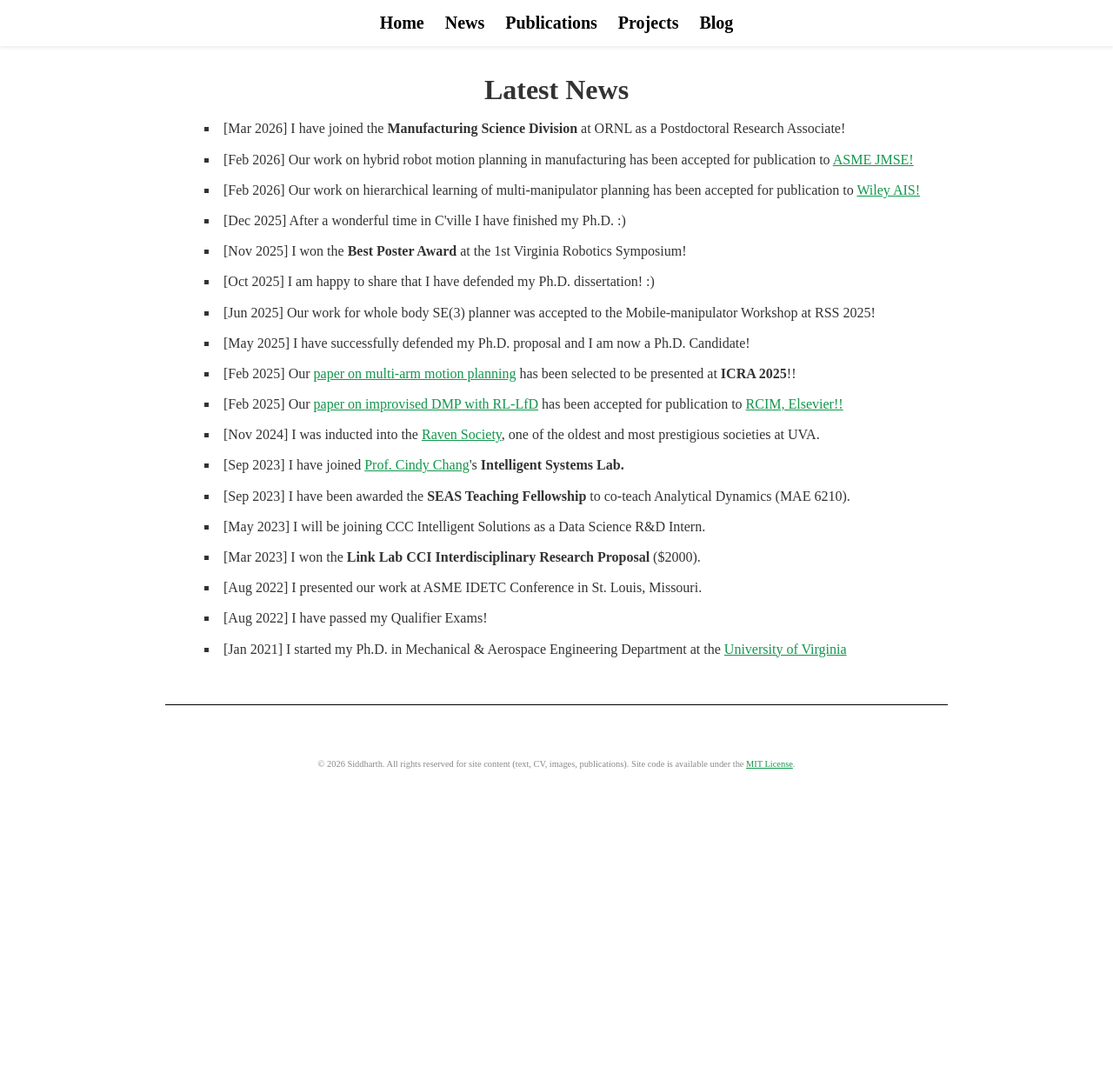
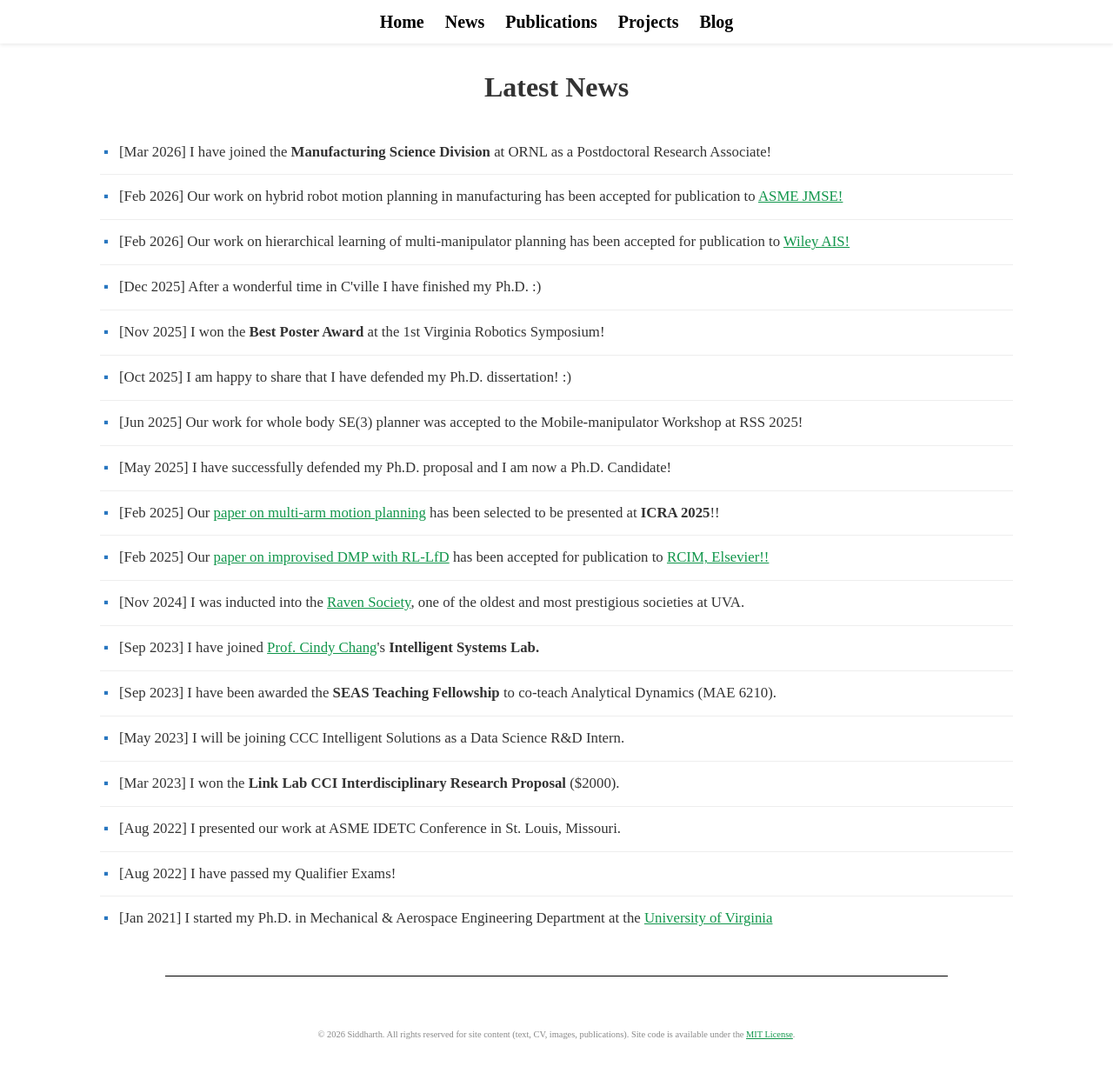
Before and after one commit to 30Siddharth/portfolio, a Jekyll site: the page news.html, which Jekyll copies as it is, in a window 1280 px wide and 1257 px high. Shown: the top 1234 px of the window at 87% size. Built offline with Jekyll 4.4.1, drawn with Linux system fonts in a browser that asks for light colours.

Commit message:
Style updates

```diff
--- a/goo.css
+++ b/goo.css
@@ -1,11 +1,14 @@
 /* ===== Base ===== */
 body {
+    /* font-family: "Source Serif 4", Georgia, serif;    */
+    /* was "Times New Roman", Times, serif */
+    /* font-family: "Courier New", Courier, monospace; */
     font-family: "Times New Roman", Times, serif;
     margin: 0;
     padding: 80px 20px 40px;        /* top room for fixed nav + side gutters */
     background-color: #fff;
     color: #333;
-    line-height: 1.45;
+    line-height: 1.3;         /* was 1.45 */
     -webkit-font-smoothing: antialiased;
     -moz-osx-font-smoothing: grayscale;
     display: flex;
@@ -14,7 +17,7 @@ body {
 }
 
 .content {
-    max-width: 600px;
+    max-width: 700px;               /* was 600px */
     width: 100%;
     padding: 0;
     margin-bottom: 0;
@@ -149,32 +152,40 @@ img {
 }
 
 /* ===== News ===== */
+.news-page { max-width: 1050px; }   /* wider than .content-wide (850px) */
+
 .news-section {
-    margin-top: -10px;
-    margin-bottom: 0;
+    margin: -10px auto 0;
     width: 100%;
-    max-width: 900px;
 }
 
-.news-section ul {
-    max-width: 100%;
-    list-style-type: square;
-    padding-left: 20px;
+.news-section h2 { margin-bottom: 28px; }
+
+.news-list {
+    list-style: none;
+    padding: 0;
+    margin: 0 auto;
     text-align: left;
-    font-size: 1.0em;
-    /* Scrollable box removed — news now lives on its own page */
+    font-size: 1.05em;
+    line-height: 1.6;
+}
+
+.news-list li {
+    padding: 12px 4px 12px 22px;      /* hanging indent so wrapped lines align */
+    border-bottom: 1px solid #eee;
+    position: relative;
+}
+
+.news-list li:last-child { border-bottom: none; }
+
+.news-list li::before {
+    content: "\25AA";                 /* small square, matches old bullet */
+    position: absolute;
+    left: 4px;
+    color: #2977c0;
 }
 
 .news-section a { word-wrap: break-word; }
-
-.news-list {
-    padding: 0;
-    margin: 0 auto;
-    list-style-position: inside;
-    max-width: 100%;
-}
-
-.news-section ul li { margin-bottom: 12px; }
 
 /* ===== Publications ===== */
 .publications {
--- a/index.html
+++ b/index.html
@@ -68,8 +68,8 @@
 
     <hr class="section-divider">
 
-    <!-- <a href="https://clustrmaps.com/site/1c4ew" title="ClustrMaps"><img src="//www.clustrmaps.com/map_v2.png?d=IwmhwDA5ZcAOIWQr3dZctIKUuqK_rRfWPPRlMq8uqK8&cl=ffffff" style="width: 150px;height: auto;" /></a> -->
-    <a href="https://mapmyvisitors.com/web/1c562"  title="Visit tracker"><img src="https://mapmyvisitors.com/map.png?d=ASRB6EOdf4vwjoMYlbkoyK1SBc5fAGde2elAA0aS8fQ&cl=ffffff" style="width: 150px;height: auto;" /></a>
+    <!-- <a href="https://clustrmaps.com/site/1c4ew" title="ClustrMaps"><img src="//www.clustrmaps.com/map_v2.png?d=IwmhwDA5ZcAOIWQr3dZctIKUuqK_rRfWPPRlMq8uqK8&cl=ffffff" style="width: 100px;height: auto;" /></a> -->
+    <a href="https://mapmyvisitors.com/web/1c562"  title="Visit tracker"><img src="https://mapmyvisitors.com/map.png?d=ASRB6EOdf4vwjoMYlbkoyK1SBc5fAGde2elAA0aS8fQ&cl=ffffff" style="width: 100px;height: auto;" /></a>
     <footer style="text-align:center; padding: 20px; font-size: 0.65em; color: #888;">
         &copy; 2026 Siddharth. All rights reserved for site content (text, CV, images, publications).
         Site code is available under the <a href="LICENSE">MIT License</a>.
--- a/news.html
+++ b/news.html
@@ -19,7 +19,7 @@
         <a href="blog/index.html">Blog</a>
     </div>
 
-    <div class="content-wide">
+    <div class="content-wide news-page">
         <div class="news-section">
             <h2>Latest News</h2>
             <ul class="news-list">
```
